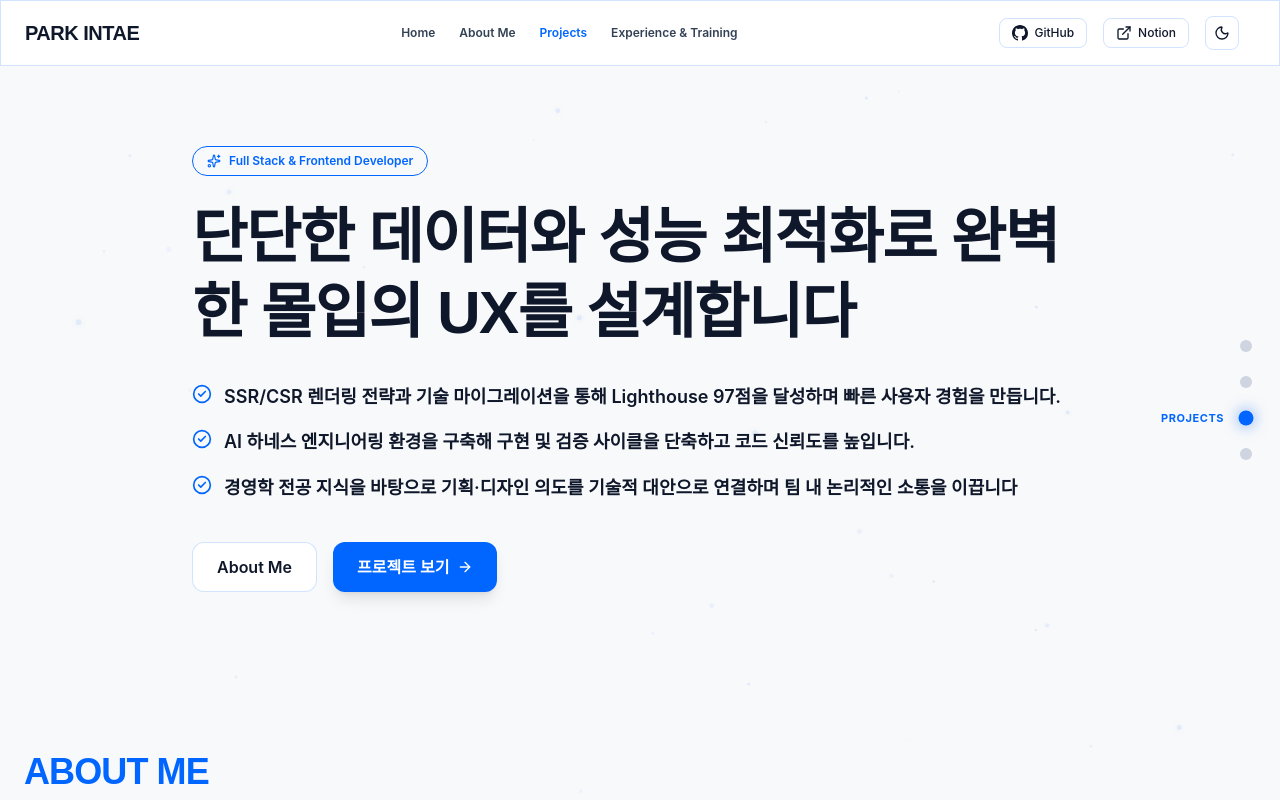
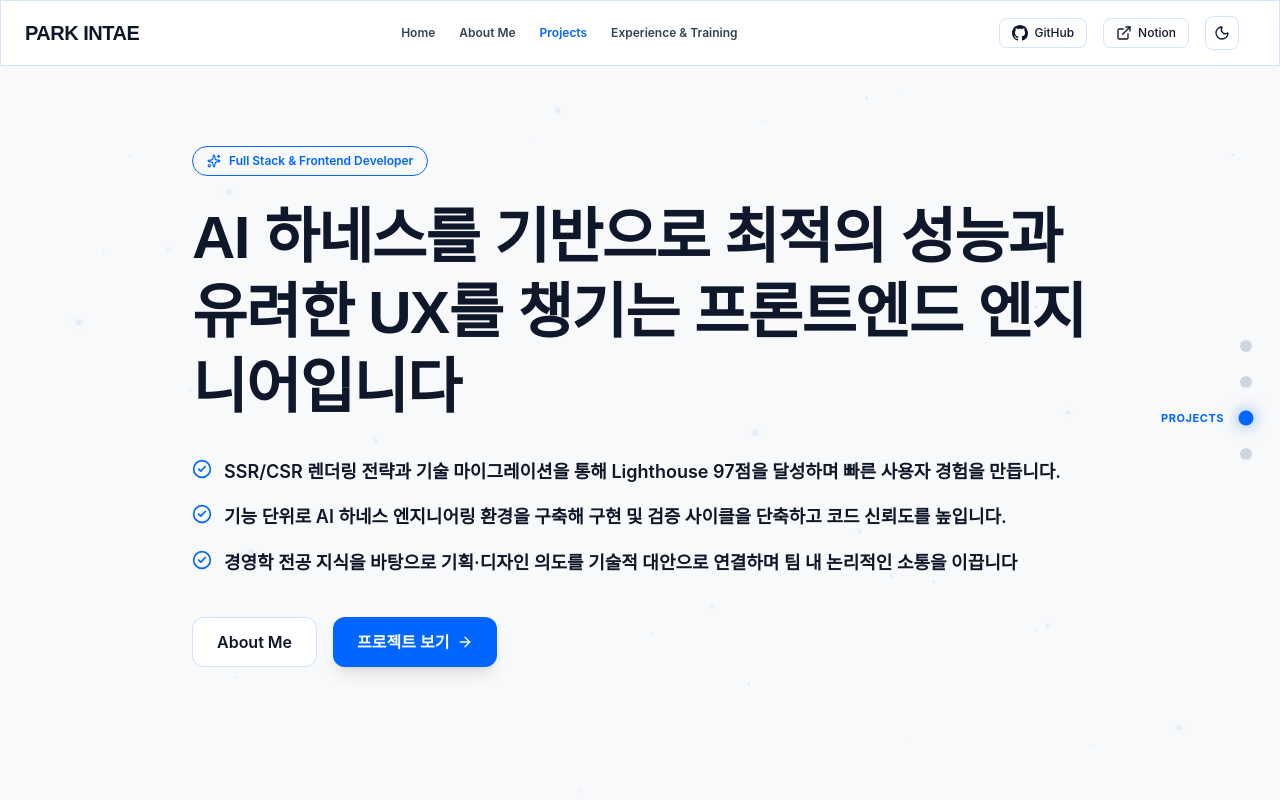
Before and after one commit to park-intae/portfolio, a React (Vite) app: page / in a window 1280 px wide. Shown: the top 800 px of the page. Built offline with nearby package versions, Linux system fonts and the light colour scheme; a web font is replaced by a local one.

Commit message:
히어로 섹션 CTA 버튼에 부드러운 스크롤 애니메이션 적용

```diff
--- a/src/components/sections/HeroSection.tsx
+++ b/src/components/sections/HeroSection.tsx
@@ -4,6 +4,14 @@ import { heroContent } from '../../content';
 import { Sparkles, ArrowRight, CheckCircle2 } from 'lucide-react';
 
 export const HeroSection: React.FC = () => {
+  const handleScroll = (e: React.MouseEvent<HTMLAnchorElement>, targetId: string) => {
+    e.preventDefault();
+    const element = document.getElementById(targetId);
+    if (element) {
+      element.scrollIntoView({ behavior: 'smooth' });
+    }
+  };
+
   return (
     <section id="hero" className="relative min-h-[75vh] flex items-center py-20 px-6 overflow-hidden">
       {/* Background Ambient Glow Accent */}
@@ -66,6 +74,7 @@ export const HeroSection: React.FC = () => {
         >
           <motion.a
             href="#about"
+            onClick={(e) => handleScroll(e, 'about')}
             whileHover={{ scale: 1.03 }}
             whileTap={{ scale: 0.98 }}
             className="inline-flex items-center space-x-2 px-6 py-3 rounded-xl glass-panel font-semibold hover:border-point hover:text-point transition-all"
@@ -74,6 +83,7 @@ export const HeroSection: React.FC = () => {
           </motion.a>
           <motion.a
             href="#projects"
+            onClick={(e) => handleScroll(e, 'projects')}
             whileHover={{ scale: 1.03 }}
             whileTap={{ scale: 0.98 }}
             className="inline-flex items-center space-x-2 px-6 py-3 rounded-xl bg-point text-white font-semibold shadow-lg shadow-point/25 hover:bg-blue-700 hover:shadow-point/40 transition-all"
--- a/src/content/json/hero.json
+++ b/src/content/json/hero.json
@@ -1,8 +1,8 @@
 {
-  "title": "단단한 데이터와 성능 최적화로 완벽한 몰입의 UX를 설계합니다",
+  "title": "AI 하네스를 기반으로 최적의 성능과 유려한 UX를 챙기는 프론트엔드 엔지니어입니다",
   "strengths": [
     "SSR/CSR 렌더링 전략과 기술 마이그레이션을 통해 Lighthouse 97점을 달성하며 빠른 사용자 경험을 만듭니다.",
-    "AI 하네스 엔지니어링 환경을 구축해 구현 및 검증 사이클을 단축하고 코드 신뢰도를 높입니다.",
+    "기능 단위로 AI 하네스 엔지니어링 환경을 구축해 구현 및 검증 사이클을 단축하고 코드 신뢰도를 높입니다.",
     "경영학 전공 지식을 바탕으로 기획·디자인 의도를 기술적 대안으로 연결하며 팀 내 논리적인 소통을 이끕니다"
   ]
 }
```
Also changed, not shown: 1 other file (tests, documents, lock files or other folders).
